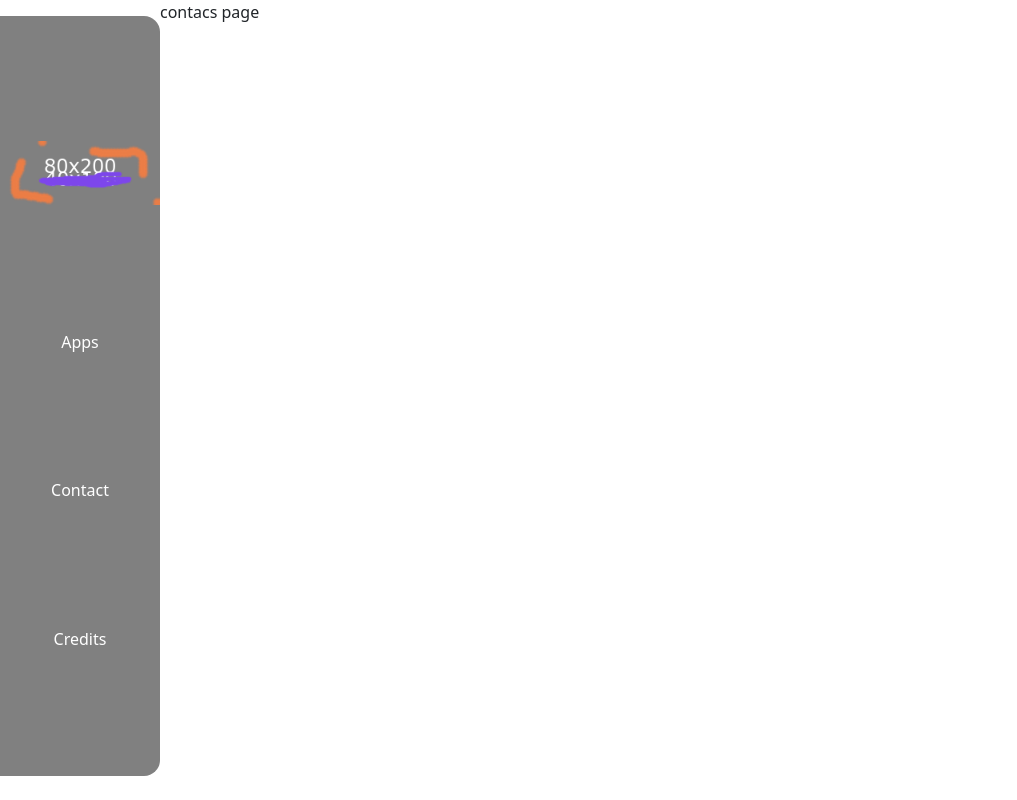
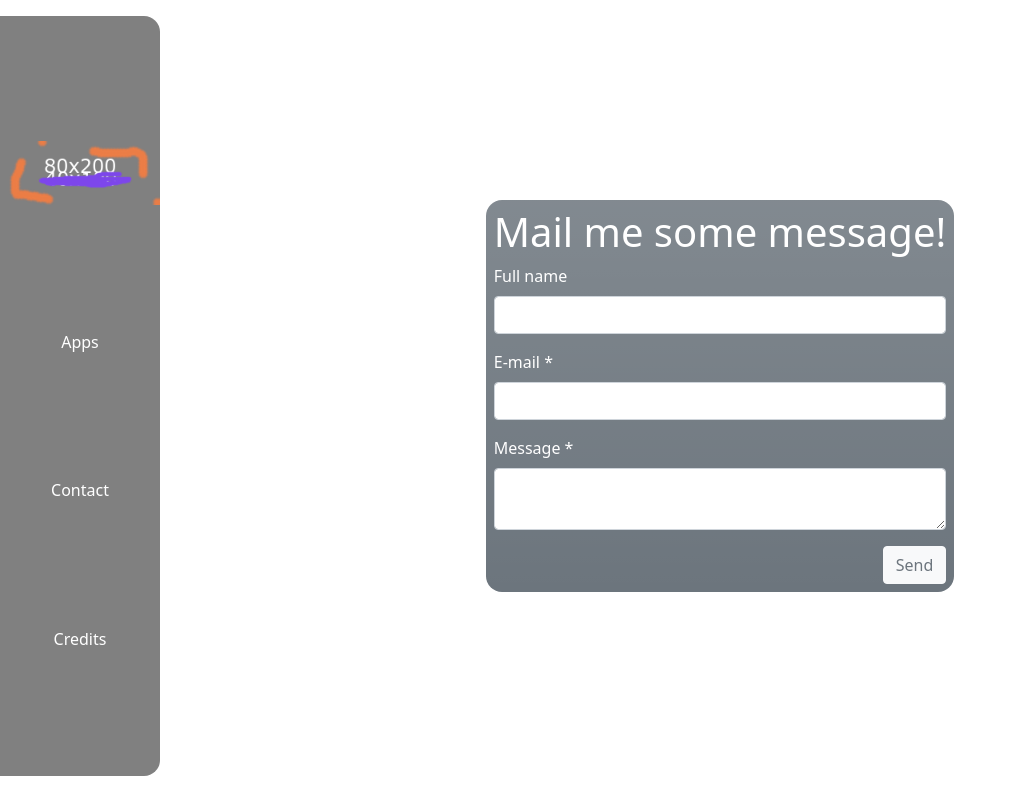
Before and after one commit to lampsbr/portfolio, a Next.js app: page /contact in a window 1280 px wide. Shown: the whole page, without its empty margins (0-1017 px from the left). Built offline with nearby package versions, Linux system fonts and the light colour scheme.

Commit message:
first contact form implemented

```diff
--- a/package.json
+++ b/package.json
@@ -9,6 +9,7 @@
     "lint": "next lint"
   },
   "dependencies": {
+    "@sendgrid/mail": "^7.7.0",
     "bootstrap": "^5.1.3",
     "next": "12.2.0",
     "react": "18.2.0",
--- /dev/null
+++ b/pages/api/sendgrid.ts
@@ -0,0 +1,45 @@
+import sendgrid from "@sendgrid/mail"
+import { NextApiRequest, NextApiResponse } from "next"
+
+sendgrid.setApiKey(process.env.SENDGRID_API_KEY || '')
+
+type Data = {
+  error: string
+}
+
+async function sendEmail(req: NextApiRequest, res: NextApiResponse<Data>) {
+  try{
+    console.log("REQ.BODY", req.body)
+    const response = await sendgrid.send({
+      to: "lamparolho@gmail.com",
+      from: "lamparolho@gmail.com",
+      subject: "mail from portfolio page",
+      html: `<!DOCTYPE html PUBLIC "-//W3C//DTD XHTML 1.0 Transitional//EN" "http://www.w3.org/TR/xhtml1/DTD/xhtml1-transitional.dtd">
+      <html lang="en">
+      <head>
+        <meta charset="utf-8">
+
+        <title>The HTML5 Herald</title>
+        <meta name="description" content="The HTML5 Herald">
+        <meta name="author" content="SitePoint">
+      <meta http-equiv="Content-Type" content="text/html charset=UTF-8" />
+
+        <link rel="stylesheet" href="css/styles.css?v=1.0">
+
+      </head>
+
+      <body>
+      <p>Fullname: ${req.body.fullname}</p>
+      <p>Mail: ${req.body.email}</p>
+      <p>Message: ${req.body.msg}</p>
+      `,
+    })
+    console.log(response)
+  } catch (err: any) {
+    console.log(err)
+    return res.status(err.statusCode || 500).json({error: err.message})
+  }
+  return res.status(200).json({error: ""})
+}
+
+export default sendEmail
--- a/pages/contact.tsx
+++ b/pages/contact.tsx
@@ -1,3 +1,85 @@
+import { useState } from "react"
+
 export default function Contact() {
-  return <p>contacs page</p>
+  const [fullname, setFullname] = useState("")
+  const [email, setEmail] = useState("")
+  const [msg, setMsg] = useState("")
+  const [errors, setErrors] = useState({});
+  const [buttonText, setButtonText] = useState("Send");
+  const [showSuccessMessage, setShowSuccessMessage] = useState(false);
+  const [showFailureMessage, setShowFailureMessage] = useState(false);
+
+  const handleValidation = () => {
+    let tempErrors: any = {}
+    let isValid = true
+
+    if (fullname.length <= 0) {
+      tempErrors["fullname"] = true
+      isValid = false
+    }
+    if (email.length <= 0) {
+      tempErrors["email"] = true
+      isValid = false
+    }
+    if (msg.length <= 0) {
+      tempErrors["msg"] = true
+      isValid = false
+    }
+
+    setErrors({ ...tempErrors })
+    console.log("errors", errors)
+    return isValid
+  }
+
+  const handleSubmit = async (e: any) => {
+    e.preventDefault()
+
+    let isValidForm = handleValidation()
+    if (isValidForm) {
+      setButtonText("Sending");
+      const res = await fetch("api/sendgrid", {
+        body: JSON.stringify({
+          email, fullname, msg
+        }),
+        headers: {
+          "Content-Type": "application/json",
+        },
+        method: "POST",
+      })
+
+      const { error } = await res.json()
+      if (error) {
+        console.error(error)
+        setShowSuccessMessage(false)
+        setShowFailureMessage(true)
+        setButtonText("Send")
+        return
+      }
+      setShowSuccessMessage(true);
+      setShowFailureMessage(false);
+      setButtonText("Send");
+    }
+    console.log(fullname, email, msg)
+  }
+
+  return (<div className="d-flex justify-content-center align-items-center w-100">
+    <form onSubmit={handleSubmit} className="roundcorners bg-secondary bg-gradient text-white p-2">
+      <h1 className="text-center">Mail me some message!</h1>
+
+      <div className="mb-3">
+        <label htmlFor="fullname" className="form-label">Full name</label>
+        <input type="text" name="fullname" className="form-control" value={fullname} onChange={(e) => { setFullname(e.target.value) }} />
+      </div>
+      <div className="mb-3">
+        <label htmlFor="email" className="form-label">E-mail *</label>
+        <input type="email" name="email" className="form-control" value={email} onChange={(e) => { setEmail(e.target.value) }} />
+      </div>
+      <div className="mb-3">
+        <label htmlFor="message" className="form-label">Message *</label>
+        <textarea name="message" className="form-control" value={msg} onChange={(e) => { setMsg(e.target.value) }}></textarea>
+      </div>
+      <button className="btn btn-light text-secondary float-end">Send</button>
+    </form>
+  </div>
+  )
 }
--- a/styles/globals.css
+++ b/styles/globals.css
@@ -15,3 +15,7 @@ a {
 * {
   box-sizing: border-box;
 }
+
+.roundcorners {
+  border-radius: 1rem;
+}
```
Also changed, not shown: 1 other file (tests, documents, lock files or other folders).
